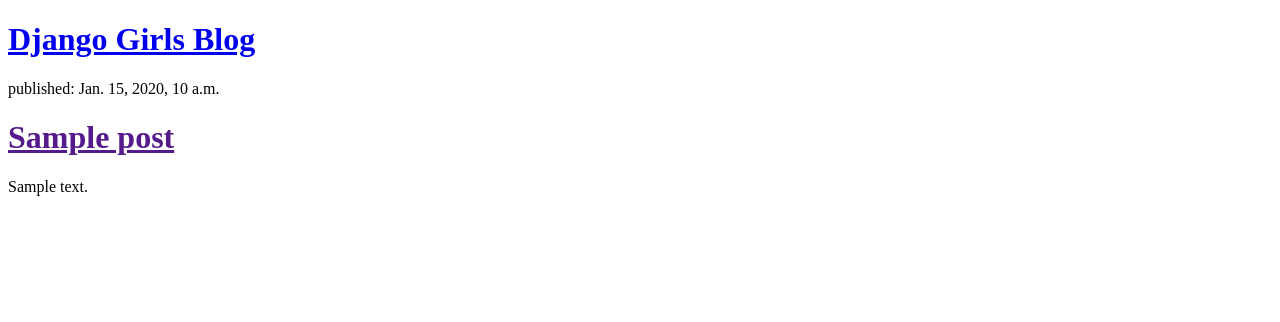
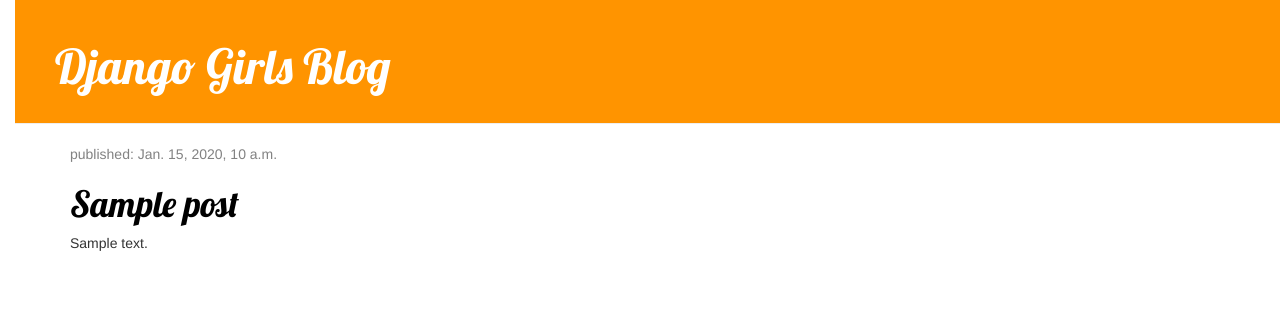
Before and after one commit to NagaSrinivasulu/my_blog_django, a Django app: template blog/templates/blog/post_list.html in a window 1280 px wide. Shown: the top 322 px of the page. Run offline with Django 3.2, Linux system fonts and the light colour scheme; the template is opened without the code that fills it: values that come from a table or form of the project are taken from there, others are empty; tables that the repository leaves empty hold one stand-in row (values such as "Sample post"); some libraries are stand-ins or nearby versions.

Commit message:
Added view and template for detailed blog list  as well as CSS for the site

```diff
--- /dev/null
+++ b/blog/static/css/blog.css
@@ -0,0 +1,50 @@
+body {
+    padding-left: 15px;
+}
+h1 a {
+    color: #FCA205;
+    font-family: 'Lobster';
+}
+.page-header {
+    background-color: #ff9400;
+    margin-top: 0;
+    padding: 20px 20px 20px 40px;
+}
+.page-header h1, .page-header h1 a, .page-header h1 a:visited, .page-header h1 a:active {
+    color: #ffffff;
+    font-size: 36pt;
+    text-decoration: none;
+}
+.content {
+    margin-left: 40px;
+}
+
+h1, h2, h3, h4 {
+    font-family: 'Lobster', cursive;
+}
+
+.date {
+    color: #828282;
+}
+
+.save {
+    float: right;
+}
+
+.post-form textarea, .post-form input {
+    width: 100%;
+}
+
+.top-menu, .top-menu:hover, .top-menu:visited {
+    color: #ffffff;
+    float: right;
+    font-size: 26pt;
+    margin-right: 20px;
+}
+.post {
+    margin-bottom: 70px;
+}
+
+.post h1 a, .post h1 a:visited {
+    color: #000000;
+}
--- /dev/null
+++ b/blog/templates/blog/base.html
@@ -0,0 +1,25 @@
+<!DOCTYPE html>
+<html lang="en">
+{% load static %}
+<html>
+    <head>
+        <title>Django Girls blog</title>
+        <link rel="stylesheet" href="//maxcdn.bootstrapcdn.com/bootstrap/3.2.0/css/bootstrap.min.css">
+        <link rel="stylesheet" href="//maxcdn.bootstrapcdn.com/bootstrap/3.2.0/css/bootstrap-theme.min.css">
+        <link href='//fonts.googleapis.com/css?family=Lobster&subset=latin,latin-ext' rel='stylesheet' type='text/css'>
+        <link rel="stylesheet" href="{% static 'css/blog.css' %}">
+    </head>
+    <body>
+    <div class="page-header">
+        <h1><a href="/">Django Girls Blog</a></h1>
+    </div>
+    <div class="content container">
+        <div class="row">
+            <div class="col-md-8">
+            {% block content %}
+            {% endblock %}
+            </div>
+        </div>
+    </div>
+    </body>
+</html>
--- a/blog/templates/blog/post_list.html
+++ b/blog/templates/blog/post_list.html
@@ -1,29 +1,13 @@
-<!DOCTYPE html>
-<html>
-    <head>
-        <title>Django Girls blog</title>
-    </head>
-    <body>
-        <div>
-            <h1><a href="/">Django Girls Blog</a></h1>
-        </div>
-        {% for post in posts %}
-            <div>
-                <p>published: {{ post.published_date }}</p>
-                <h1><a href="">{{ post.title }}</a></h1>
-                 <p>{{ post.text|linebreaksbr }}</p>
-            </div>
-        {% endfor %}
-       <!-- <div>
-            <p>published: 14.06.2014, 12:14</p>
-            <h2><a href="">My first post</a></h2>
-            <p>Aenean eu leo quam. Pellentesque ornare sem lacinia quam venenatis vestibulum. Donec id elit non mi porta gravida at eget metus. Fusce dapibus, tellus ac cursus commodo, tortor mauris condimentum nibh, ut fermentum massa justo sit amet risus.</p>
-        </div>
-
-        <div>
-            <p>published: 14.06.2014, 12:14</p>
-            <h2><a href="">My second post</a></h2>
-            <p>Aenean eu leo quam. Pellentesque ornare sem lacinia quam venenatis vestibulum. Donec id elit non mi porta gravida at eget metus. Fusce dapibus, tellus ac cursus commodo, tortor mauris condimentum nibh, ut f.</p>
-        </div> -->
-    </body>
+{% extends 'blog/base.html' %}
+{% block content %}
+{% for post in posts %}
+                        <div class="post">
+                        <div class="date">
+                            <p>published: {{ post.published_date }}</p>
+                        </div>
+                        <h1><a href="{% url 'post_detail' pk=post.pk %}">{{ post.title }}</a></h1>
+                            <p>{{ post.text|linebreaksbr }}</p>
+                         </div>
+{% endfor %}
+{% endblock %}
 </html>
--- a/blog/urls.py
+++ b/blog/urls.py
@@ -2,5 +2,5 @@
 from . import views
 
 urlpatterns = [ path('', views.post_list, name = "post_list"),
-
+                path('post/<int:pk>/', views.post_detail, name='post_detail'),
                 ]
--- a/blog/views.py
+++ b/blog/views.py
@@ -1,4 +1,4 @@
-from django.shortcuts import render
+from django.shortcuts import render, get_object_or_404
 from . models import Post
 from django.utils import timezone
 
@@ -6,3 +6,6 @@
 def post_list(request):
     posts = Post.objects.filter(published_date__lte=timezone.now()).order_by('published_date')
     return render(request, 'blog/post_list.html', {'posts': posts})
+def post_detail(request, pk):
+    post = get_object_or_404(Post, pk=pk)
+    return render(request, 'blog/post_detail.html', {'post': post})
```
Also changed, not shown: blog/templates/blog/post_detail.html (added, +13 -0 lines).
